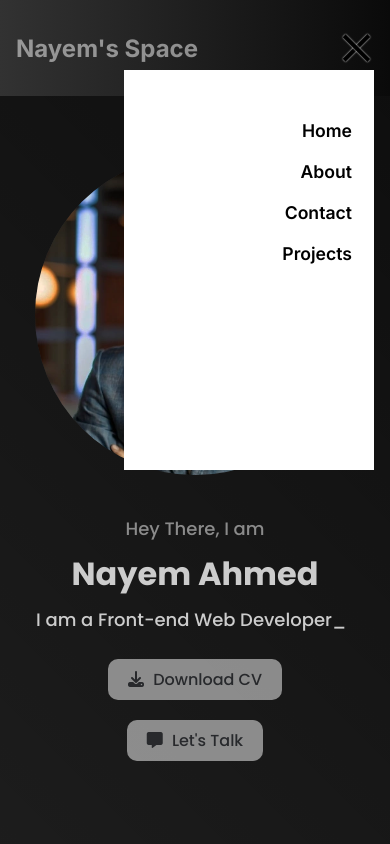
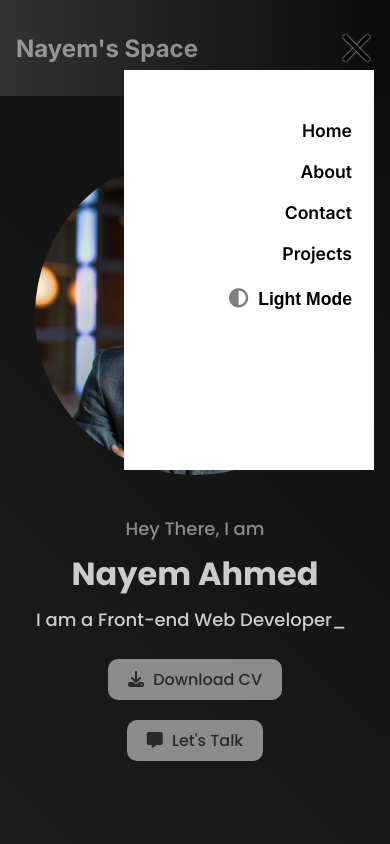
Before and after one commit to nayem-ahmedz/nayem-ahmed, a React (Vite) app: page / in a window 390 px wide. Both pictures are taken after a click on the element 356 px from the left and 51 px from the top of the page. Shown: the top 844 px of the page. Built offline with nearby package versions, Linux system fonts and the light colour scheme; no server answers.

Commit message:
improved nav menue mobile resposiveness

```diff
--- a/src/comps/ThemeToggle.jsx
+++ b/src/comps/ThemeToggle.jsx
@@ -16,6 +16,11 @@ function ThemeToggle() {
     return (
         <button className='theme-toggler' onClick={changeTheme}>
             <i className="fa-solid fa-circle-half-stroke"></i>
+            <span className='mobile-theme'>
+                {
+                    theme === 'dark' ? 'Light Mode' : 'Dark Mode'
+                }
+            </span>
         </button>
     );
 }
--- a/src/new.css
+++ b/src/new.css
@@ -190,6 +190,13 @@ nav.top-nav{
 }
 .theme-toggler:hover{
     transform: scale(1.5) rotate(180deg);
+}
+.mobile-theme{
+    display: none;
+    color: var(--link-primary);
+    font-size: 1.1rem;
+    margin-left: 10px;
+    font-weight: bold;
 }
 .theme-toggler i{
     font-size: 1.2rem;
@@ -459,12 +466,19 @@ footer{
         display: block;
         text-align: right;
     }
-    .top-nav ul li a:link, .top-nav ul li a:visited{
+    .top-nav ul li a:link, .top-nav ul li a:visited, .theme-toggler i{
         color: var(--link-primary-hover);
     }
     .top-nav ul li a:hover{
         color: var(--link-primary);
         background-color: var(--link-primary-hover);
+    }
+    .theme-toggler{
+        margin-top: 5px;
+    }
+    .mobile-theme{
+        display: inline-block;
+        color: var(--link-primary-hover);
     }
     .hamburger{
         display: block;
```
Also changed, not shown: 1 other file (tests, documents, lock files or other folders).
